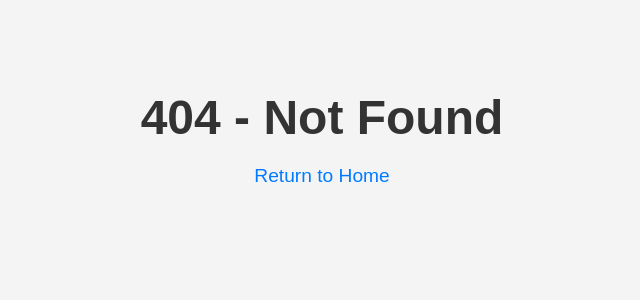
After one commit to yourzon/HomeAnime-web, a Flask app: template templates/404.html in a window 1280 px wide. The commit adds this page. Shown: the top 300 px of the page, without its empty margins (318-958 px from the left). Run offline with Flask 3, Linux system fonts and the light colour scheme; the template is opened without the code that fills it, so the values that code supplies are empty; some libraries are stand-ins or nearby versions.

Commit message:
-added 401x401 image -added config.py for flask -added a 404 page in case no manga found -added row "Genre" in all_manga app.py:     -move flask config to confug.py     -Fused get_image and proxy_image func     -Fused search_manga and get_manga func     -added row "genre" to all_manga func

```diff
--- a/app.py
+++ b/app.py
@@ -1,23 +1,18 @@
-from flask import Flask, render_template, request, send_file, url_for, redirect, session
+from flask import Flask, render_template, request, send_file, url_for, redirect, session, send_from_directory
 from flask_mysqldb import MySQL
 import requests
-import secrets
 from collections import namedtuple
 from io import BytesIO
+import os
+from config import TestingConfig
 
 app = Flask(__name__)
 
-# Configure MariaDB connection
-app.config['MYSQL_HOST'] = '127.0.0.1' #os.getenv('DB_HOST')
-app.config['MYSQL_USER'] = 'test' #os.getenv('DB_USERNAME')
-app.config['MYSQL_PASSWORD'] = 'password' #os.getenv('DB_PASSWORD')
-app.config['MYSQL_DB'] = 'mangaweb' #os.getenv('DB_DATABASE')
-
-app.secret_key = secrets.token_hex(16)
+app.config.from_object(TestingConfig)
 
 mysql = MySQL(app)
-STATIC_IMAGE = "/static/images/no-image-full-detail.webp"
-
+STATIC_IMAGE_PATH = "static/images/no-image-401x401.webp"
+STATIC_IMAGE_MIME = 'image/webp'
 #TODO:
 #- Add skin to manga.html and index.html (pure css or bootstrap?) more needed - DONE
 #- Cleanup backend python (chatgpt)
@@ -38,52 +33,6 @@ year_release (int)
 is_latest (true/false)
 tags
 """
-
-
-def get_image_url(manga_id):
-    """This function get the manga cover from mangadex and
-    host the image trought a local proxy or send static image.
-
-    Args:
-        manga_id (str): the unique UUID of the manga wanted
-
-    Returns:
-        str: The proxied URL or a static fallback image URL.
-    """
-    # API URL to get the chapter details (images)
-    url = f"https://api.mangadex.org/manga/{manga_id}?includes[]=cover_art"
-
-    try:
-        # Fetch the data from the MangaDex API
-        response = requests.get(url)
-        response.raise_for_status()  # Raise an HTTPError for bad responses (4xx and 5xx)
-    except requests.exceptions.RequestException as e:
-        return STATIC_IMAGE
-
-    manga_data = response.json()
-    # Extract cover_art relationship using next()
-    cover_relationship = next(
-        (rel for rel in manga_data.get("data", {}).get("relationships", [])
-         if rel.get("type") == "cover_art"),
-        None
-    )
-
-    # Fallback if no cover_art is found
-    if not cover_relationship or "attributes" not in cover_relationship:
-        return STATIC_IMAGE
-
-    cover_filename = cover_relationship["attributes"].get("fileName")
-    if not cover_filename:
-        return STATIC_IMAGE
-
-    # Create URL to get the image from managdex server
-    base_url = "https://uploads.mangadex.org/covers"
-    full_image_url = f"{base_url}/{manga_id}/{cover_filename}.256.jpg"
-
-    proxy_url = url_for('proxy_image', manga_id=manga_id) +f"?image_url={full_image_url}"
-
-    return proxy_url
-
 
 def sql_command(query,params=None,fetch_all=True):
     """
@@ -128,80 +77,195 @@ def sql_command(query,params=None,fetch_all=True):
 def index():
     return render_template('index.html')
 
-@app.route('/search', methods=['POST'])
-def search_manga_name():
-    manga_name = request.form.get('manga_name', '').strip()  # Sanitize input, ensuring it's a non-empty string
+@app.route('/manga', methods=['POST'])
+@app.route('/manga/<manga_id>', methods=['GET'])
+def manga_handler(manga_id=None):
+    """
+    Handles the retrieval and display of manga details, including search by title and
+    fetching manga details by manga ID.
 
-    columns,row = sql_command("SELECT * FROM manga WHERE title LIKE %s", ('%' + manga_name + '%',),False)
+    This function supports two routes:
+    - A POST request to `/manga` allows users to search for manga by its title.
+    - A GET request to `/manga/<manga_id>` retrieves details of a specific manga by its unique ID.
 
-    if not row:
-        # Store error in session and redirect to index
-        session['error_search'] = f"Manga '{manga_name}' not found."
-        return redirect(url_for('index'))
+    In the case of a POST request, the manga name entered in the form is used to search for matching
+    titles in the database. If no results are found, an error message is stored in the session and
+    the user is redirected to the index page.
+
+    For a GET request with a valid manga ID, the function retrieves the manga's details from the database.
+    If no manga with the provided ID is found, a 404 error page is rendered with a message indicating
+    that the manga was not found.
+
+    The manga details are retrieved from the database, including the manga title, description, and associated tags.
+    The tags are formatted and passed to the `manga.html` template for display.
+
+    Args:
+        manga_id (str, optional): The unique ID of the manga. If not provided, the function expects
+                                   a POST request to search for manga by title.
+
+    Returns:
+        flask.render_template: The rendered `manga.html` template displaying the manga's details,
+                               or a 404 page if the manga is not found, or a redirect in case of an invalid search.
+    """
+    if request.method == 'POST':
+        # Handle search by manga name
+        manga_name = request.form.get('manga_name', '').strip()  # Sanitize input
+
+        columns, row = sql_command("SELECT * FROM manga WHERE title LIKE %s", ('%' + manga_name + '%',), False)
+
+        if not row:
+            # Store error in session and redirect to index
+            session['error_search'] = f"Manga '{manga_name}' not found."
+            return redirect(url_for('index'))
+
+    elif request.method == 'GET':
+        # Handle fetching details by manga ID from URL
+        if not manga_id:
+            return "Manga ID is required.", 400
+
+        columns, row = sql_command("SELECT * FROM manga WHERE manga_id = %s", (manga_id,), False)
+
+        if not row:
+            return render_template('404.html', message=f'Manga with ID {manga_id} not found.'), 404
 
     # Create a namedtuple based on the column names
     MangaRow = namedtuple("MangaRow", columns)
     manga = MangaRow(*row)
 
-    image_url = get_image_url(manga.manga_id)
+    # Fetch the image URL
+    # image_url = get_image_url(manga.manga_id)
 
-    # Get all tags names base of manga id
-    tags = sql_command("SELECT t.Name FROM tags t JOIN manga_tags mt ON t.tag_id = mt.tag_id WHERE mt.manga_id = %s ;",(manga.manga_id,))
+    # Fetch tags associated with the manga
+    tags = sql_command(
+        "SELECT t.Name FROM tags t JOIN manga_tags mt ON t.tag_id = mt.tag_id WHERE mt.manga_id = %s;",
+        (manga.manga_id,)
+    )
 
-    # convert tuples of touples to a string with all tags
+    # Convert tuples of tags to a string
     names = [tag[0] for tag in tags[1]]
     genres = ", ".join(names)
 
-    # Render the manga page with the proxy URL
-    return render_template('manga.html', manga_info=manga, image_url=image_url, tags=genres)
+    # Render the manga page
+    return render_template('manga.html', manga_info=manga, tags=genres)
 
+@app.route('/all', methods=['POST'])
+def show_all_manga():
+    """
+    Fetches all manga records from the database and renders a template to display them.
 
-@app.route('/manga/<manga_id>')
-def manga_details(manga_id):
-    # Fetch manga details by ID from the database
-    columns,row = sql_command("SELECT * FROM manga WHERE manga_id = %s", (manga_id,),False)
+    This function queries the database to retrieve all records from the `manga` table.
+    The column names are used to create a namedtuple for each row, making it easier
+    to access the data in a structured way. Then, the function passes the manga data
+    and column names to the `all_manga.html` template for rendering.
 
-    if not row:
-        return "Manga not found."
+    It is accessible via a POST request to the `/all` route.
+
+    Returns:
+        flask.render_template: The rendered HTML template displaying all manga data.
+    """
+    columns,rows = sql_command("SELECT * FROM manga")
 
     # Create a namedtuple based on the column names and return the data
-    MangaRow = namedtuple("MangaRow", columns)
-    manga = MangaRow(*row)
+    MangaRows = namedtuple("MangaRow", columns)
+    #all_manga = [MangaRows(*row) for row in rows]
+    all_manga = []
+    for row in rows:
+        #print(row[0])
+        manga = MangaRows(*row)
 
-    image_url = get_image_url(manga_id)
+        # Fetch tags associated with the manga
+        tags = sql_command(
+            "SELECT t.Name FROM tags t JOIN manga_tags mt ON t.tag_id = mt.tag_id WHERE mt.manga_id = %s;",
+            (row[0],)
+        )
+        # Extract tags from the result
+        manga_tags = [tag[0] for tag in tags[1]] # Extract tag names
+        genres = ", ".join(manga_tags)
 
-    return render_template('manga.html', manga_info=manga, image_url=image_url)
+        print(manga_tags)
+        # Combine manga fields and tags into a new namedtuple
+        MangaWithTags = namedtuple("MangaWithTags", tuple(columns) + ("tags",))  # Add "tags" to the fields
+        manga_with_tags = MangaWithTags(*row, genres)  # Create new namedtuple with tags
 
+        all_manga.append(manga_with_tags)
+
+    # Render a template to show all manga
+    return render_template('all_manga.html', manga_list=all_manga, columns=columns)
 
 @app.route('/proxy-image/<manga_id>')
 def proxy_image(manga_id):
-    # fetch image_url from url paramater
-    image_url = request.args.get('image_url')
+    """
+    Fetches and serves the manga cover image from MangaDex, or a static fallback image
+    if the cover image is not available, the MangaDex API call fails, or if any error occurs.
+
+    This function first attempts to retrieve the manga cover image from the MangaDex API.
+    If the cover image is not found or if there are any issues (e.g., no internet connection,
+    missing cover art, etc.), it serves a static fallback image.
+
+    Args:
+        manga_id (str): The unique ID of the manga whose cover image is to be fetched.
+
+    Returns:
+        Flask Response: The cover image if found, or a fallback static image if an error occurs.
+        The response will have the appropriate content type (e.g., image/jpeg or image/webp).
+    """
+    # API URL to get the manga cover art
+    url = f"https://api.mangadex.org/manga/{manga_id}?includes[]=cover_art"
+
+    try:
+        # Fetch the data from the MangaDex API
+        response = requests.get(url)
+        response.raise_for_status()  # Raise an HTTPError for bad responses (4xx and 5xx)
+        manga_data = response.json()
+    except requests.exceptions.RequestException:
+        return send_file(
+            os.path.join(app.root_path, STATIC_IMAGE_PATH),  # Static fallback image
+            mimetype=STATIC_IMAGE_MIME
+        )
+
+    # Extract the cover relationship
+    relationships = manga_data.get("data", {}).get("relationships", [])
+    cover_relationship = next(
+        (rel for rel in relationships if rel.get("type") == "cover_art"),
+        None
+    )
+
+    # If no cover art found, return the static fallback
+    if not cover_relationship:
+        return send_file(
+            os.path.join(app.root_path, STATIC_IMAGE_PATH),  # Static fallback image
+            mimetype=STATIC_IMAGE_MIME
+        )
+
+    cover_filename = cover_relationship.get("attributes", {}).get("fileName")
+
+    if not cover_filename:
+        return send_file(
+            os.path.join(app.root_path, STATIC_IMAGE_PATH),  # Static fallback image
+            mimetype=STATIC_IMAGE_MIME
+        )
+
+    # Construct the URL for the cover image
+    base_url = "https://uploads.mangadex.org/covers"
+    full_image_url = f"{base_url}/{manga_id}/{cover_filename}.256.jpg"
 
     try:
         # Fetch the image from the URL
-        response = requests.get(image_url, stream=True)
+        response = requests.get(full_image_url, stream=True)
         response.raise_for_status()  # Raise an HTTPError for bad responses (4xx and 5xx)
 
         # Serve the image through the proxy
         return send_file(
             BytesIO(response.content),
-            mimetype=response.headers.get('Content-Type', 'image/jpeg')  # Default to JPEG
+            mimetype=response.headers.get('Content-Type', 'image/jpeg')  # Default to JPEG if type is not available
         )
-    except requests.exceptions.RequestException as e:
-        return f"Error fetching image: {e}", 500
+    except requests.exceptions.RequestException:
+        # If image fetch fails, return the static fallback
+        return send_file(
+            os.path.join(app.root_path, STATIC_IMAGE_PATH),  # Static fallback image
+            mimetype=STATIC_IMAGE_MIME
+        )
 
-@app.route('/all', methods=['POST'])
-def show_all_manga():
-
-    columns,rows = sql_command("SELECT * FROM manga")
-
-    # Create a namedtuple based on the column names and return the data
-    MangaRows = namedtuple("MangaRow", columns)
-    all_manga = [MangaRows(*row) for row in rows]
-
-    # Render a template to show all manga
-    return render_template('all_manga.html', manga_list=all_manga, columns=columns)
 
 if __name__ == '__main__':
     app.run(debug=True)
--- /dev/null
+++ b/templates/404.html
@@ -0,0 +1,36 @@
+<!DOCTYPE html>
+<html lang="en">
+<head>
+    <meta charset="UTF-8">
+    <meta name="viewport" content="width=device-width, initial-scale=1.0">
+    <title>404 - Not Found</title>
+    <style>
+        body {
+            font-family: Arial, sans-serif;
+            text-align: center;
+            background-color: #f4f4f4;
+            color: #333;
+            padding: 50px;
+        }
+        h1 {
+            font-size: 3em;
+            margin-bottom: 20px;
+        }
+        p {
+            font-size: 1.2em;
+        }
+        a {
+            color: #007bff;
+            text-decoration: none;
+        }
+        a:hover {
+            text-decoration: underline;
+        }
+    </style>
+</head>
+<body>
+    <h1>404 - Not Found</h1>
+    <p>{{ message }}</p>
+    <p><a href="{{ url_for('index') }}">Return to Home</a></p>
+</body>
+</html>
--- a/templates/all_manga.html
+++ b/templates/all_manga.html
@@ -38,6 +38,7 @@
                     <th>Official Status</th>
                     <th>Year of Release</th>
                     <th>Up to date</th>
+                    <th>Genres</th>
                     </tr>
                 </thead>
                 <tbody id="mangaTableBody">
--- a/templates/index.html
+++ b/templates/index.html
@@ -20,7 +20,7 @@
     <div class="container">
         <!-- Manga Search Form -->
         <h1 class="title is-3">Search for a Manga</h1>
-        <form method="POST" action="/search">
+        <form method="POST" action="/manga">
             <div class="field">
                 <label for="manga_name" class="label">Manga Name:</label>
                 <div class="control">
```
Also changed, not shown: config.py (added, +30 -0 lines), templates/manga.html (+2 -8 lines), static/images/no-image-401x401.webp (added), static/js/all-manga.js.
